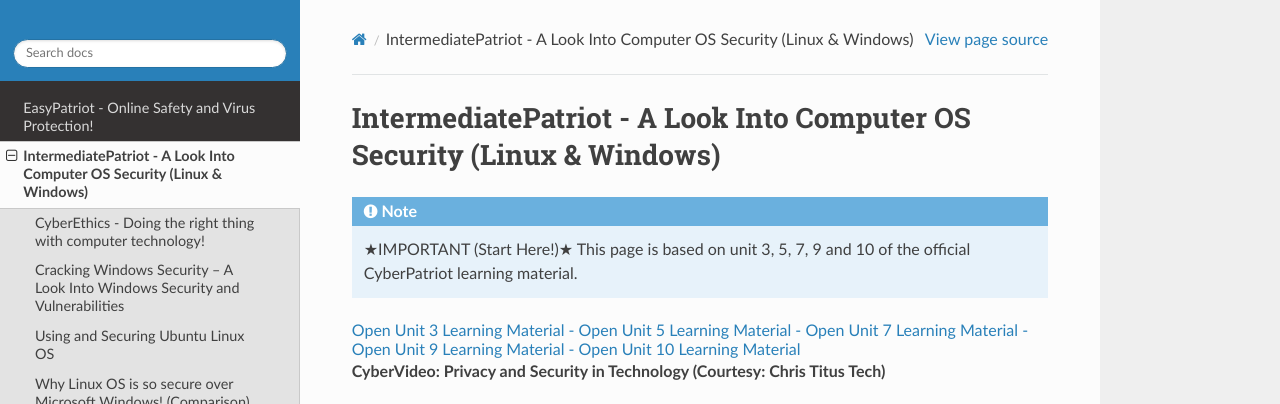
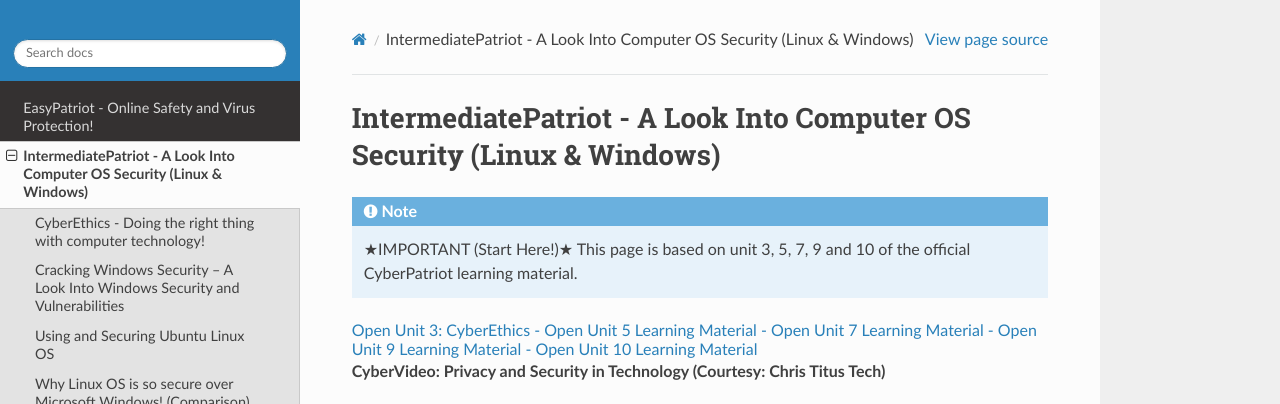
Before and after one commit to natt96z/cybersac, a Sphinx documentation site: the page built from docs/source/MediumCybersac.rst, in a window 1280 px wide and 900 px high, cut to the strip 0-404 px from the top of the window. Built offline with Sphinx 7.4.7 and the Read the Docs theme 2.0.0, drawn with Linux system fonts in a browser that asks for light colours; pages that are not in the unit, such as notebooks, are missing from menus.

Commit message:
Update MediumCybersac.rst

```diff
--- a/docs/source/MediumCybersac.rst
+++ b/docs/source/MediumCybersac.rst
@@ -5,7 +5,7 @@
 
 .. raw:: html
 
-  <a href="https://drive.google.com/file/d/17epBEakP_2YQmCgrYzjiV5aEfP0AuQfz/view?usp=sharing" target="_blank">Open Unit 3 Learning Material - </a>
+  <a href="https://drive.google.com/file/d/17epBEakP_2YQmCgrYzjiV5aEfP0AuQfz/view?usp=sharing" target="_blank">Open Unit 3: CyberEthics - </a>
 
   <a href="https://drive.google.com/file/d/1a1RFDD5A7ku_NpjBDFYlEHgYkgbLz9FP/view?usp=sharing" target="_blank">Open Unit 5 Learning Material - </a>
 
```
